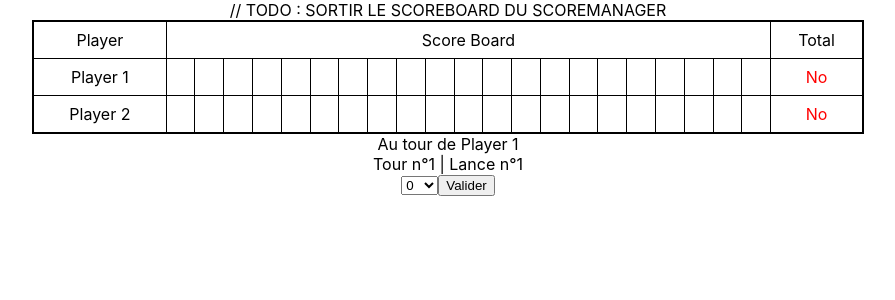
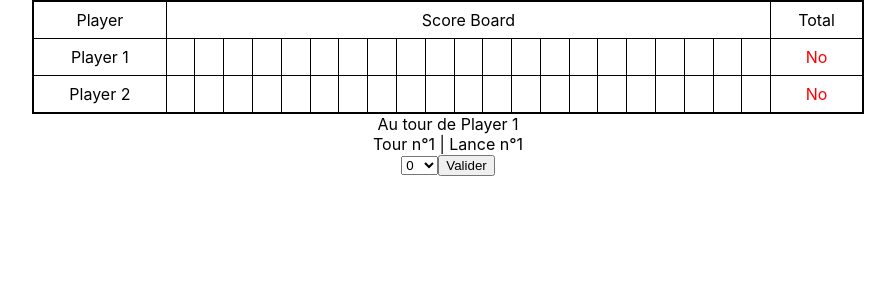
Before and after one commit to MarreTeint/Bowling, a React (Create React App) app in the folder bowling-app/: page / in a window 1280 px wide. Shown: the top 300 px of the page, without its empty margins (192-1087 px from the left). Built offline with nearby package versions, Linux system fonts and the light colour scheme.

Commit message:
TODO typo

```diff
--- a/bowling-app/src/App.tsx
+++ b/bowling-app/src/App.tsx
@@ -16,7 +16,8 @@ function App() {
   return (
     <div className="App">
 
-    // TODO : SORTIR LE SCOREBOARD DU SCOREMANAGER
+    {// TODO : SORTIR LE SCOREBOARD DU SCOREMANAGER
+    }
 
       <ScoreManager playerList={pLayerList} scoreList={scoreList} />
 
--- a/bowling-app/src/build/App.js
+++ b/bowling-app/src/build/App.js
@@ -1,4 +1,4 @@
-import { jsx as _jsx, jsxs as _jsxs } from "react/jsx-runtime";
+import { jsx as _jsx } from "react/jsx-runtime";
 import './App.css';
 import ScoreManager from "./build/ScoreManager";
 const pLayerList = ["Player 1", "Player 2"];
@@ -9,6 +9,6 @@ const scoreList = [
     [" ", " ", " ", " ", " ", " ", " ", " ", " ", " ", " ", " ", " ", " ", " ", " ", " ", " ", " ", " ", " "]
 ];
 function App() {
-    return (_jsxs("div", Object.assign({ className: "App" }, { children: ["// TODO : SORTIR LE SCOREBOARD DU SCOREMANAGER", _jsx(ScoreManager, { playerList: pLayerList, scoreList: scoreList })] })));
+    return (_jsx("div", Object.assign({ className: "App" }, { children: _jsx(ScoreManager, { playerList: pLayerList, scoreList: scoreList }) })));
 }
 export default App;
```
